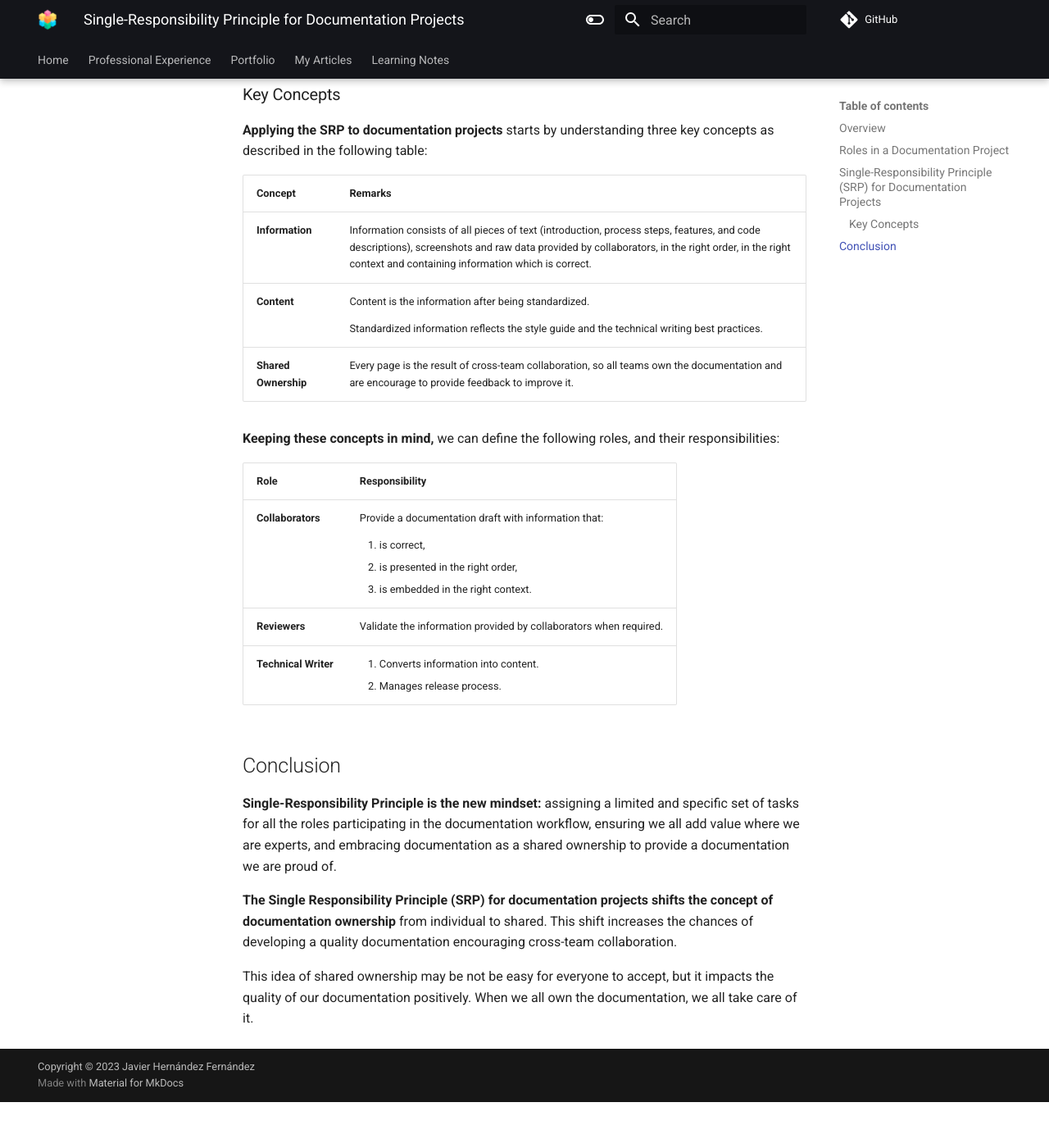
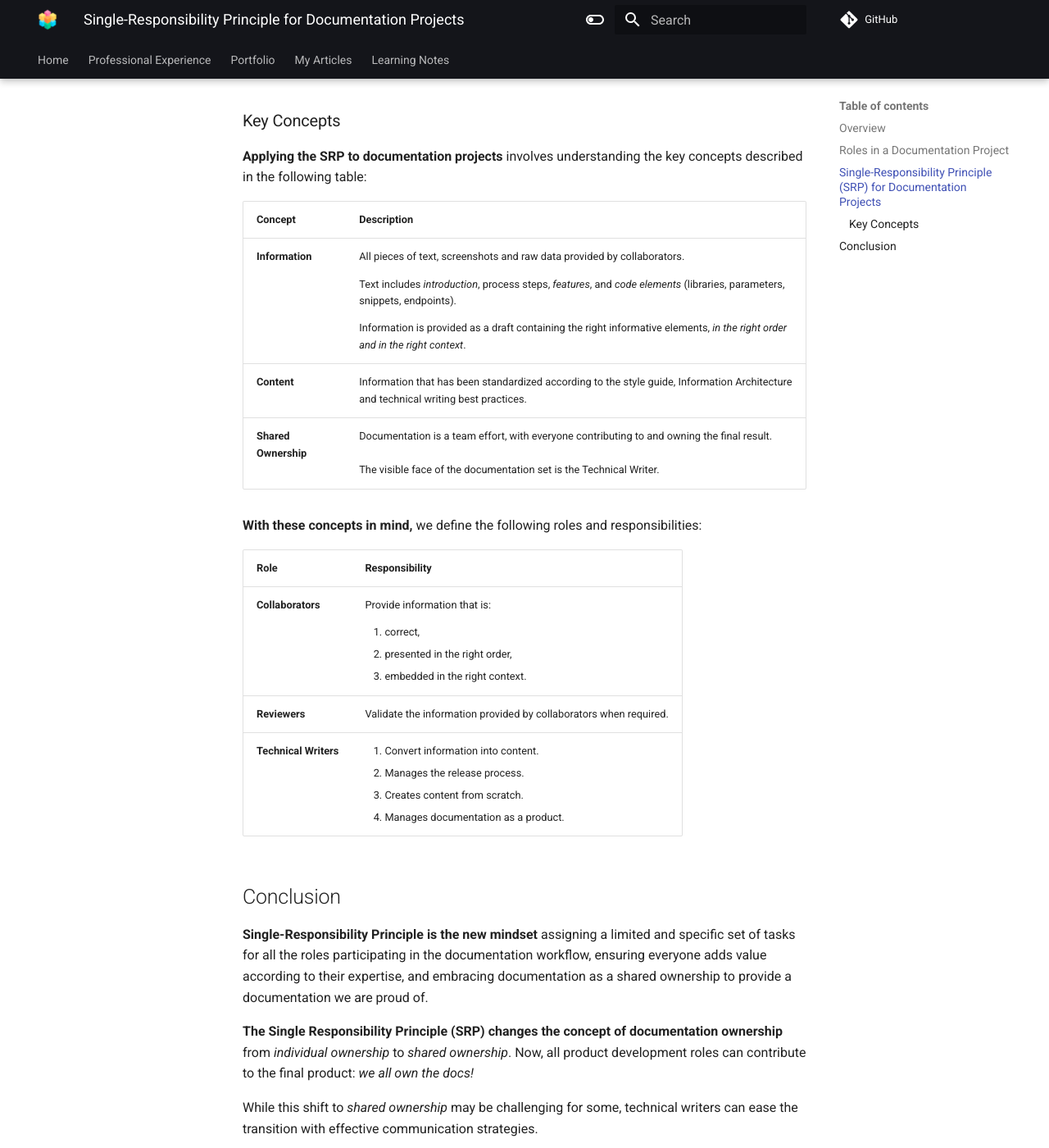
Before and after one commit to javierhf/pub-technical-write-me, an MkDocs documentation site: the page built from docs/articles/index-1.md, in a window 1280 px wide and 1400 px high, scrolled down 1359 px. Shown: the whole window at 82% size. Built offline with MkDocs 1.6.1 and Material for MkDocs 9.7.7, drawn with Linux system fonts in a browser that asks for light colours; comment, search, counter and statistics services are not loaded; before the commit the page ends 2703 px from its top, so only the background shows below that; some of the changed text lies outside the part shown.

Commit message:
GITBOOK-26: Improve SRP for tw docs

```diff
--- a/docs/articles/index-1.md
+++ b/docs/articles/index-1.md
@@ -39,33 +41,33 @@ But _how do we apply and support this separation of responsibilities?_
 
 ## Single-Responsibility Principle (SRP) for Documentation Projects
 
-**It seems simple but applying the SRP to documentation projects requires a little change** in the product team's mindset:
+**Applying the SRP to documentation projects requires a shift** in the product team's mindset:
 
-* Now they will provide the information
-* The technical writer will create the content
+* Team members or collaborators provide the information.
+* The technical writer creates the content.
 
 ### Key Concepts
 
-**Applying the SRP to documentation projects** starts by understanding three key concepts as described in the following table:
+**Applying the SRP to documentation projects** involves understanding the key concepts described in the following table:
 
-| Concept              | Remarks                                                                                                                                                                                                                                              |
-| -------------------- | ---------------------------------------------------------------------------------------------------------------------------------------------------------------------------------------------------------------------------------------------------- |
-| **Information**      | Information consists of all pieces of text (introduction, process steps, features, and code descriptions), screenshots and raw data provided by collaborators, in the right order, in the right context and containing information which is correct. |
-| **Content**          | <p>Content is the information after being standardized. </p><p></p><p>Standardized information reflects the style guide and the technical writing best practices.</p>                                                                                |
-| **Shared Ownership** | Every page is the result of cross-team collaboration, so all teams own the documentation and are encourage to provide feedback to improve it.                                                                                                        |
+| Concept              | Description                                                                                                                                                                                                                                                                                                                                                                                            |
+| -------------------- | ------------------------------------------------------------------------------------------------------------------------------------------------------------------------------------------------------------------------------------------------------------------------------------------------------------------------------------------------------------------------------------------------------ |
+| **Information**      | <p>All pieces of text, screenshots and raw data provided by collaborators. </p><p></p><p>Text includes <em>introduction</em>, process steps, <em>features</em>, and <em>code elements</em> (libraries, parameters, snippets, endpoints).</p><p></p><p>Information is provided as a draft containing the right informative elements, <em>in the right order and</em> <em>in the right context</em>.</p> |
+| **Content**          | Information that has been standardized according to the style guide, Information Architecture and technical writing best practices.                                                                                                                                                                                                                                                                    |
+| **Shared Ownership** | <p>Documentation is a team effort, with everyone contributing to and owning the final result.<br><br>The visible face of the documentation set is the Technical Writer.</p>                                                                                                                                                                                                                            |
 
-**Keeping these concepts in mind,** we can define the following roles, and their responsibilities:
+**With these concepts in mind,** we define the following roles and responsibilities:
 
-| Role                 | Responsibility                                                                                                                                                              |
-| -------------------- | --------------------------------------------------------------------------------------------------------------------------------------------------------------------------- |
-| **Collaborators**    | <p>Provide a documentation draft with information that:</p><ol><li>is correct,</li><li>is presented in the right order,</li><li>is embedded in the right context.</li></ol> |
-| **Reviewers**        | Validate the information provided by collaborators when required.                                                                                                           |
-| **Technical Writer** | <ol><li>Converts information into content.</li><li>Manages release process.</li></ol>                                                                                       |
+| Role                  | Responsibility                                                                                                                                                             |
+| --------------------- | -------------------------------------------------------------------------------------------------------------------------------------------------------------------------- |
+| **Collaborators**     | <p>Provide information that is:</p><ol><li>correct,</li><li>presented in the right order,</li><li>embedded in the right context.</li></ol>                                 |
+| **Reviewers**         | Validate the information provided by collaborators when required.                                                                                                          |
+| **Technical Writers** | <ol><li>Convert information into content.</li><li>Manages the release process.</li><li>Creates content from scratch.</li><li>Manages documentation as a product.</li></ol> |
 
 ## Conclusion
 
-**Single-Responsibility Principle is the new mindset:** assigning a limited and specific set of tasks for all the roles participating in the documentation workflow, ensuring we all add value where we are experts, and embracing documentation as a shared ownership to provide a documentation we are proud of.&#x20;
+**Single-Responsibility Principle is the new mindset** assigning a limited and specific set of tasks for all the roles participating in the documentation workflow, ensuring everyone adds value according to their expertise, and embracing documentation as a shared ownership to provide a documentation we are proud of.&#x20;
 
-**The Single Responsibility Principle (SRP) for documentation projects shifts the concept of documentation ownership** from individual to shared. This shift increases the chances of developing a quality documentation encouraging cross-team collaboration.&#x20;
+**The Single Responsibility Principle (SRP) changes the concept of documentation ownership** from _individual ownership_ to _shared ownership_. Now, all product development roles can contribute to the final product: _we all own the docs!_&#x20;
 
-This idea of shared ownership may be not be easy for everyone to accept, but it impacts the quality of our documentation positively. When we all own the documentation, we all take care of it.
+While this shift to _shared ownership_ may be challenging for some, technical writers can ease the transition with effective communication strategies.
```
Also changed, not shown: other parts of docs/articles/index-1.md (+5 -3 lines).
